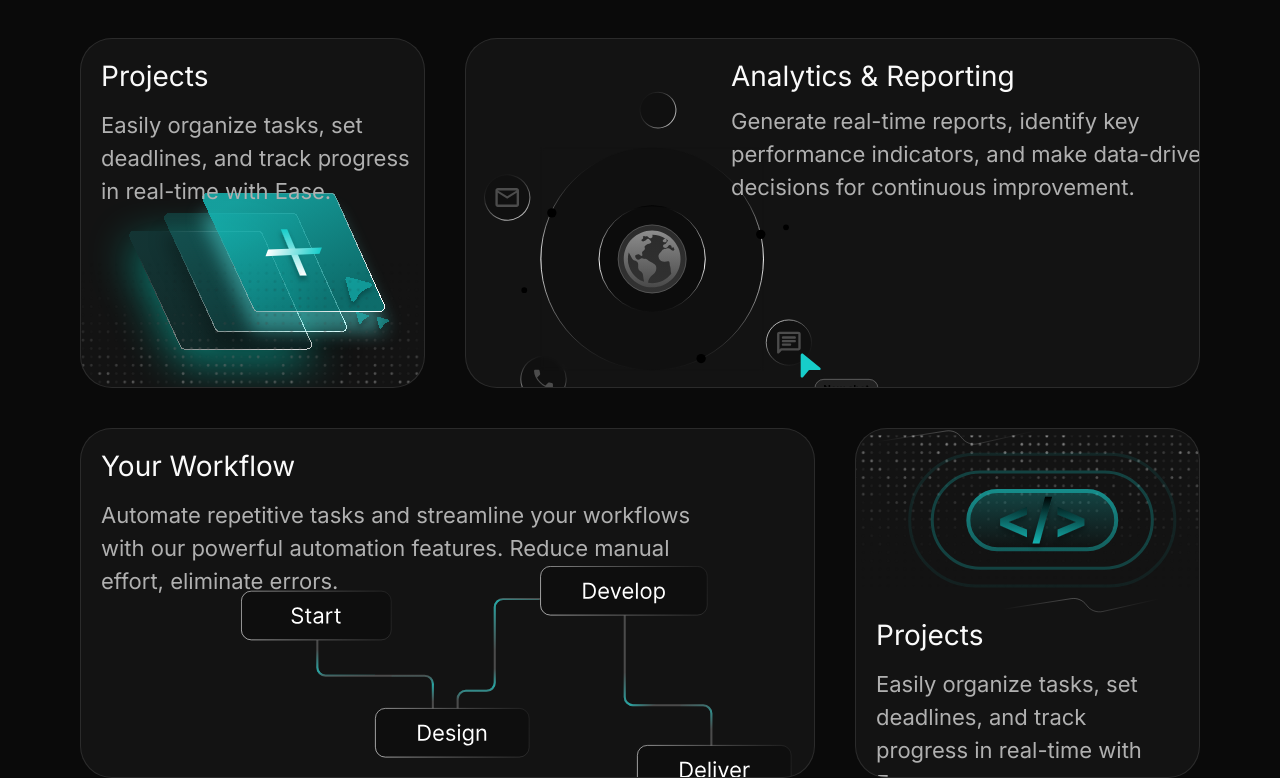
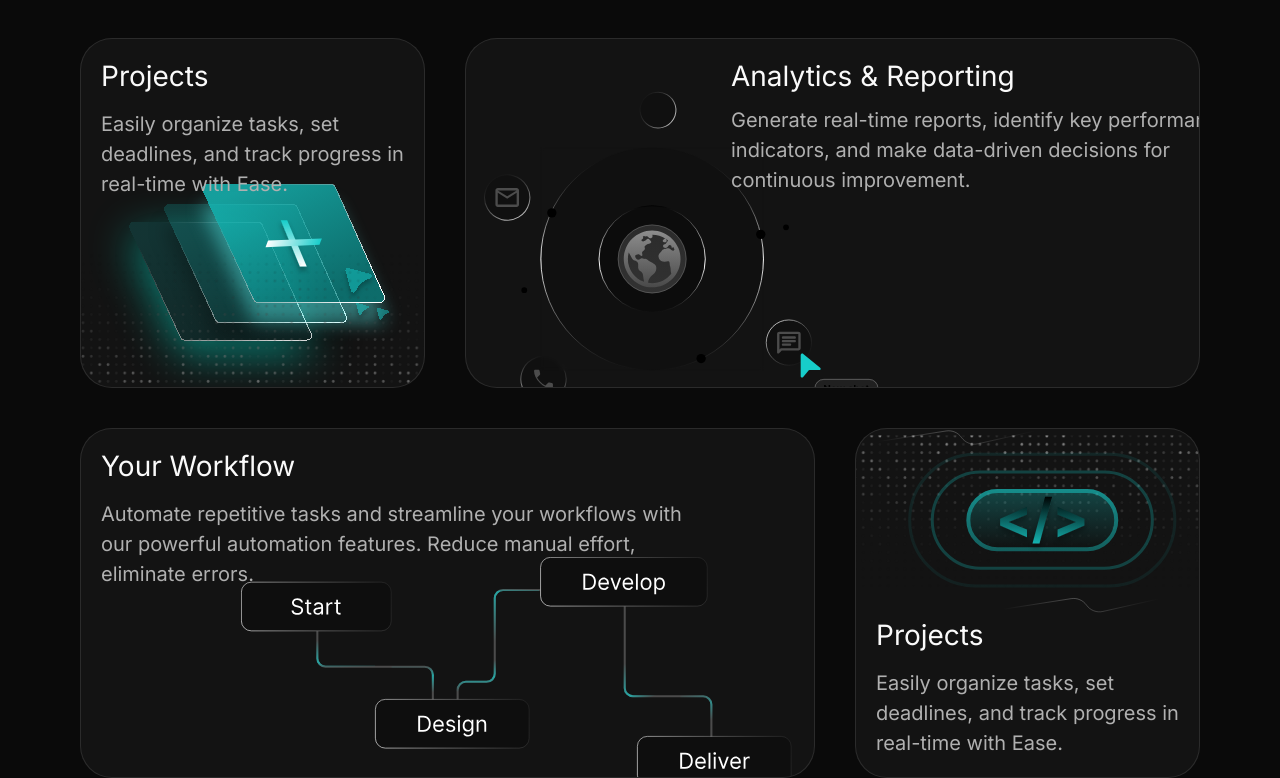
Before and after one commit to Roshen-Perera/ceylon-developers-portfolio, a Next.js app: page / in a window 1280 px wide. Shown: the part 3739-4517 px from the top of the page. Built offline with nearby package versions, Linux system fonts and the light colour scheme.

Commit message:
Replace <p> tags with <P> components in Facilities for improved consistency

```diff
--- a/components/facilities.tsx
+++ b/components/facilities.tsx
@@ -4,7 +4,7 @@ import AnalyticsVector from "./analyticsVector";
 import Image from "next/image";
 import CodeIcon from "./codeIcon";
 import WorkFlowLight from "./workFlowLight";
-import { H4 } from "./typography";
+import { H4, P } from "./typography";
 
 const Facilities = () => {
   return (
@@ -43,10 +43,10 @@ const Facilities = () => {
             <div className="mt-4 ml-5">
               <div className="flex flex-col gap-3">
                 <H4>Projects</H4>
-                <p className="text-[22px] text-(--facilities-text) relative z-1">
+                <P className="text-[22px] text-(--facilities-text) relative z-1">
                   Easily organize tasks, set deadlines, and track progress in
                   real-time with Ease.
-                </p>
+                </P>
               </div>
               <DotVector />
             </div>
@@ -65,11 +65,11 @@ const Facilities = () => {
               </div>
               <div className=" flex flex-col gap-2 relative right-37 mt-4 z-20">
                 <H4>Analytics & Reporting</H4>
-                <p className="text-[22px] w-[515px] text-(--facilities-text)">
+                <P className="text-[22px] w-[515px] text-(--facilities-text)">
                   Generate real-time reports, identify key performance
                   indicators, and make data-driven decisions for continuous
                   improvement.
-                </p>
+                </P>
               </div>
             </div>
           </div>
@@ -80,11 +80,11 @@ const Facilities = () => {
               <div className="mt-4 ml-5">
                 <div className="flex flex-col gap-3">
                   <H4>Your Workflow</H4>
-                  <p className="text-[22px] w-[605px] text-(--facilities-text) relative z-1">
+                  <P className="text-[22px] w-[605px] text-(--facilities-text) relative z-1">
                     Automate repetitive tasks and streamline your workflows with
                     our powerful automation features. Reduce manual effort,
                     eliminate errors.
-                  </p>
+                  </P>
                 </div>
               </div>
               <div className="relative bottom-8 left-40">
@@ -107,10 +107,10 @@ const Facilities = () => {
             </div>
             <div className="flex flex-col gap-3 px-5 mt-3">
               <H4>Projects</H4>
-              <p className="text-[22px] text-(--facilities-text) relative z-1">
+              <P className="text-[22px] text-(--facilities-text) relative z-1">
                 Easily organize tasks, set deadlines, and track progress in
                 real-time with Ease.
-              </p>
+              </P>
             </div>
           </div>
         </div>
```
